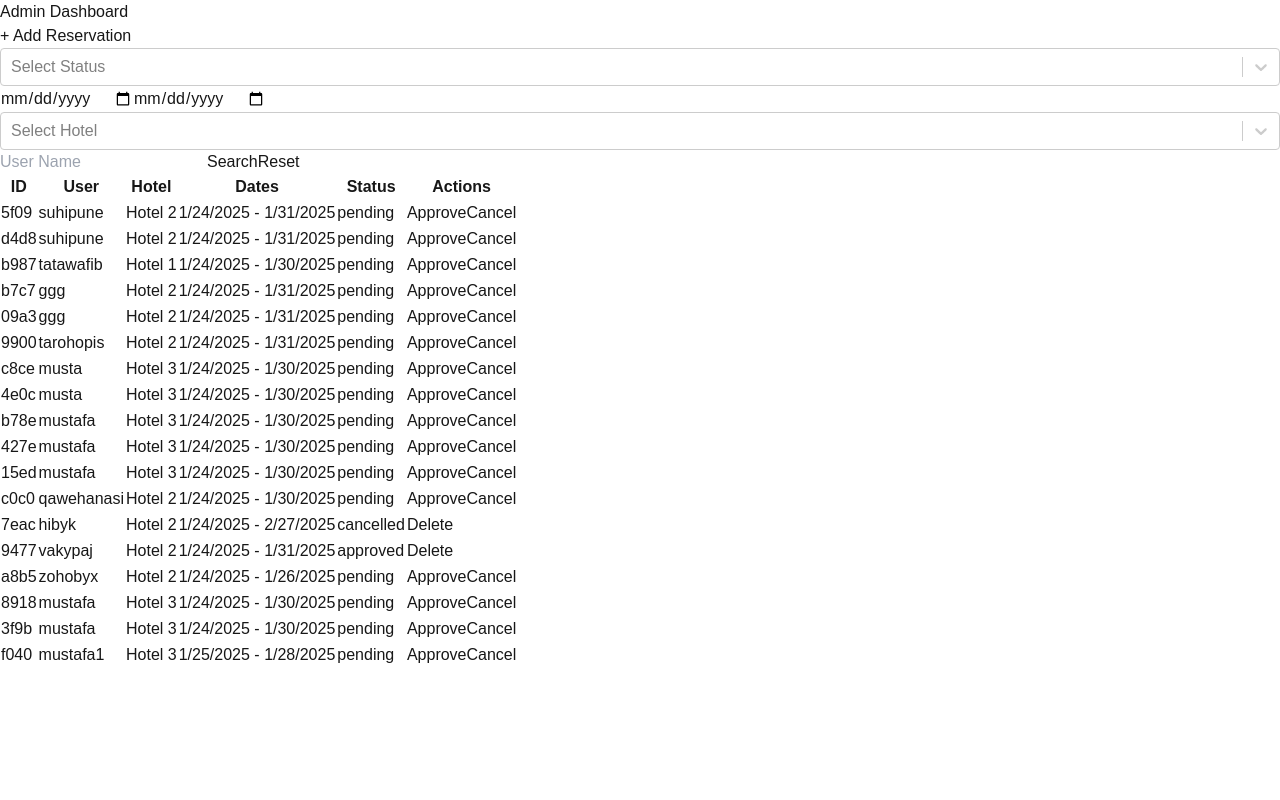
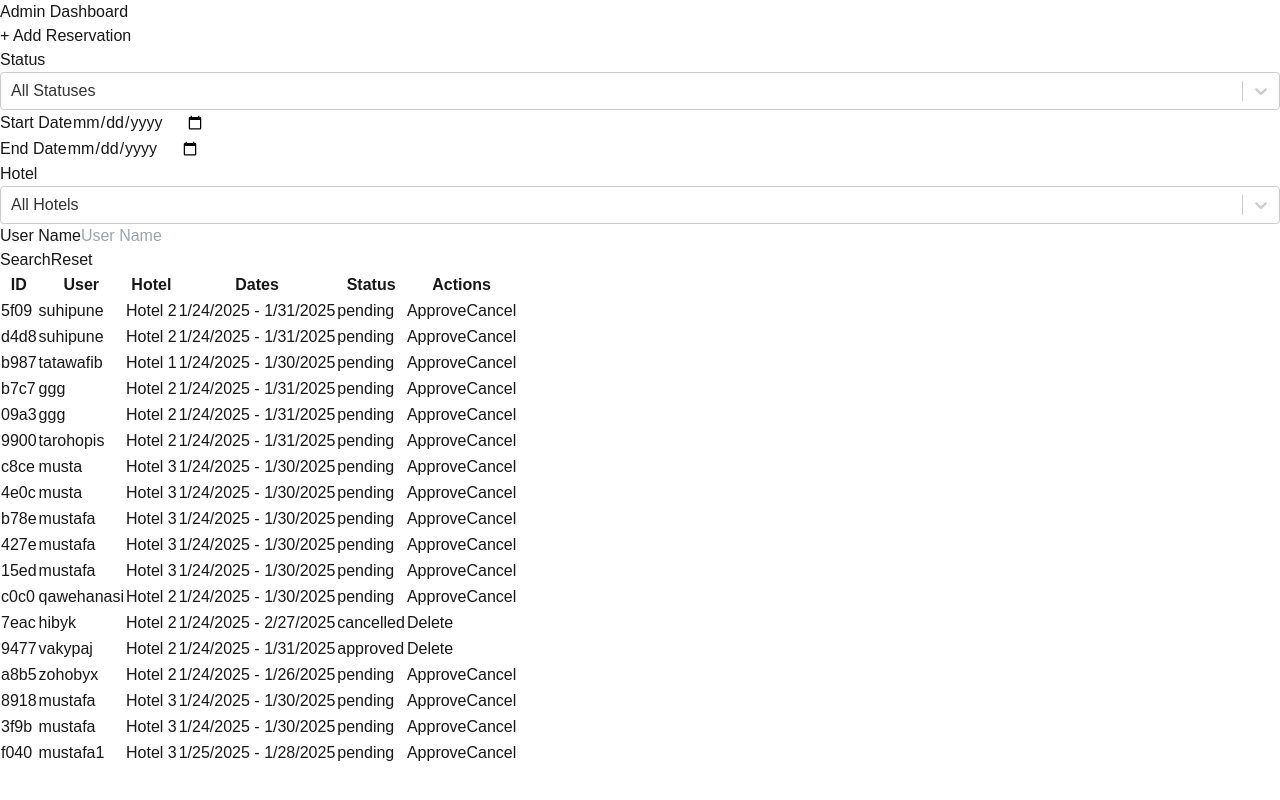
Before and after one commit to mustafasa3d/reservation, a Next.js app: page /admin in a window 1280 px wide. Built offline with nearby package versions, Linux system fonts and the light colour scheme; data requests are answered from the project's data file; sample sign-in values are in the browser's storage.

Commit message:
finish admin

```diff
--- a/src/components/admin/Filters.tsx
+++ b/src/components/admin/Filters.tsx
@@ -1,4 +1,5 @@
-import Select from "react-select";
+import CustomInput from "../CustomInput";
+import React from "react";
 
 interface FiltersProps {
   tempFilters: {
@@ -23,80 +24,85 @@ const Filters: React.FC<FiltersProps> = ({
 }) => {
   return (
     <div className="mb-6 bg-white p-4 rounded-lg shadow-md">
-      <div className="grid grid-cols-1 md:grid-cols-2 lg:grid-cols-4 gap-4">
-        <Select
+      <div className="grid grid-cols-1 md:grid-cols-2 lg:grid-cols-4 gap-x-4 gap-y-0">
+        {/* Status Select */}
+        <CustomInput
+          type="select"
+          name="status"
+          value={tempFilters.status}
+          onChange={(e) => updateTempFilters("status", e.target.value)}
           options={[
             { value: "", label: "All Statuses" },
             { value: "pending", label: "Pending" },
             { value: "approved", label: "Approved" },
             { value: "cancelled", label: "Cancelled" },
           ]}
-          value={
-            tempFilters.status
-              ? { value: tempFilters.status, label: tempFilters.status }
-              : null
-          }
-          onChange={(selectedOption) =>
-            updateTempFilters("status", selectedOption?.value || "")
-          }
+          isReactSelect // استخدام react-select هنا
           placeholder="Select Status"
-          className="react-select-container text-black"
-          classNamePrefix="react-select"
+          className="text-black"
+          label="Status"
         />
 
-        <input
+        {/* Start Date Input */}
+        <CustomInput
           type="date"
           name="startDate"
           value={tempFilters.startDate}
           onChange={(e) => updateTempFilters("startDate", e.target.value)}
-          className="p-2 border rounded-lg text-black"
           placeholder="Start Date"
-          />
+          className="text-black"
+          label="Start Date"
+        />
 
-        <input
+        {/* End Date Input */}
+        <CustomInput
           type="date"
           name="endDate"
           value={tempFilters.endDate}
           onChange={(e) => updateTempFilters("endDate", e.target.value)}
-          className="p-2 border rounded-lg text-black"
           placeholder="End Date"
-          />
-
-        <Select
-          options={hotels}
-          value={
-            tempFilters.hotelName
-              ? { value: tempFilters.hotelName, label: tempFilters.hotelName }
-              : null
-          }
-          onChange={(selectedOption) =>
-            updateTempFilters("hotelName", selectedOption?.value || "")
-          }
-          placeholder="Select Hotel"
-          className="react-select-container text-black"
-          classNamePrefix="react-select"
+          className="text-black"
+          label="End Date"
         />
 
-        <input
+        {/* Hotel Select */}
+        <CustomInput
+          type="select"
+          name="hotelName"
+          value={tempFilters.hotelName}
+          onChange={(e) => updateTempFilters("hotelName", e.target.value)}
+          options={hotels}
+          isReactSelect // استخدام react-select هنا
+          placeholder="Select Hotel"
+          className="text-black"
+          label="Hotel"
+        />
+
+        {/* User Name Input */}
+        <CustomInput
           type="text"
           name="userName"
           value={tempFilters.userName}
           onChange={(e) => updateTempFilters("userName", e.target.value)}
           placeholder="User Name"
-          className="p-2 border rounded-lg text-black"
+          className="text-black"
+          label="User Name"
         />
 
+        {/* Search Button */}
         <button
           type="submit"
           onClick={handleSearch}
-          className="bg-blue-500 text-white py-2 px-4 rounded-lg hover:bg-blue-600 transition-all shadow-md"
+          className="bg-blue-500 text-white py-2 px-4 rounded-lg hover:bg-blue-600 transition-all shadow-md h-[43px] my-auto mb-4"
         >
           Search
         </button>
+
+        {/* Reset Button */}
         <button
           type="button"
           onClick={reset}
-          className="bg-red-500 text-white py-2 px-4 rounded-lg hover:bg-red-600 transition-all shadow-md"
+          className="bg-red-500 text-white py-2 px-4 rounded-lg hover:bg-red-600 transition-all shadow-md h-[43px] my-auto mb-4"
         >
           Reset
         </button>
```
